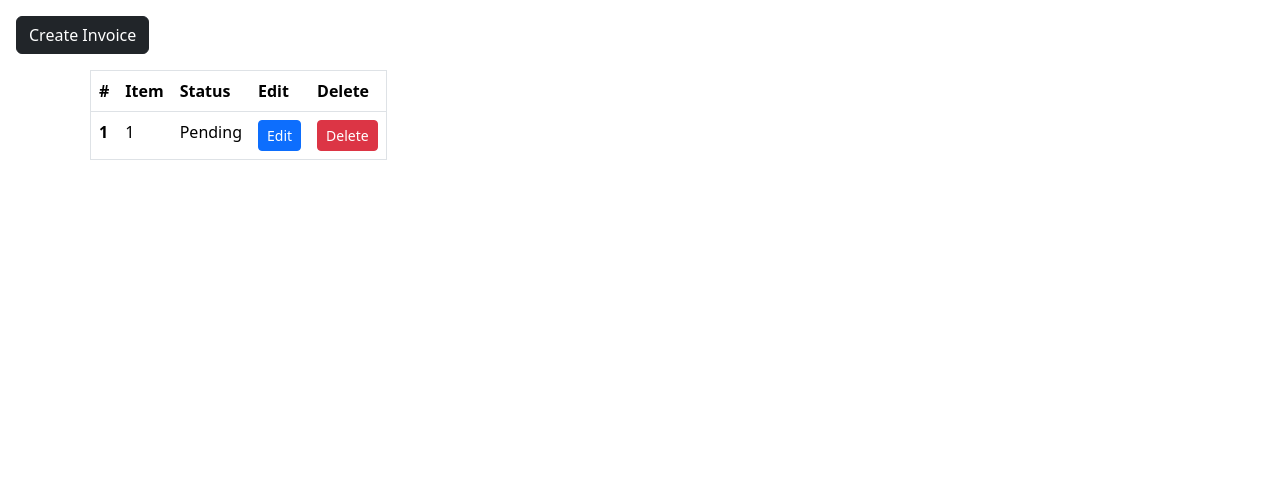
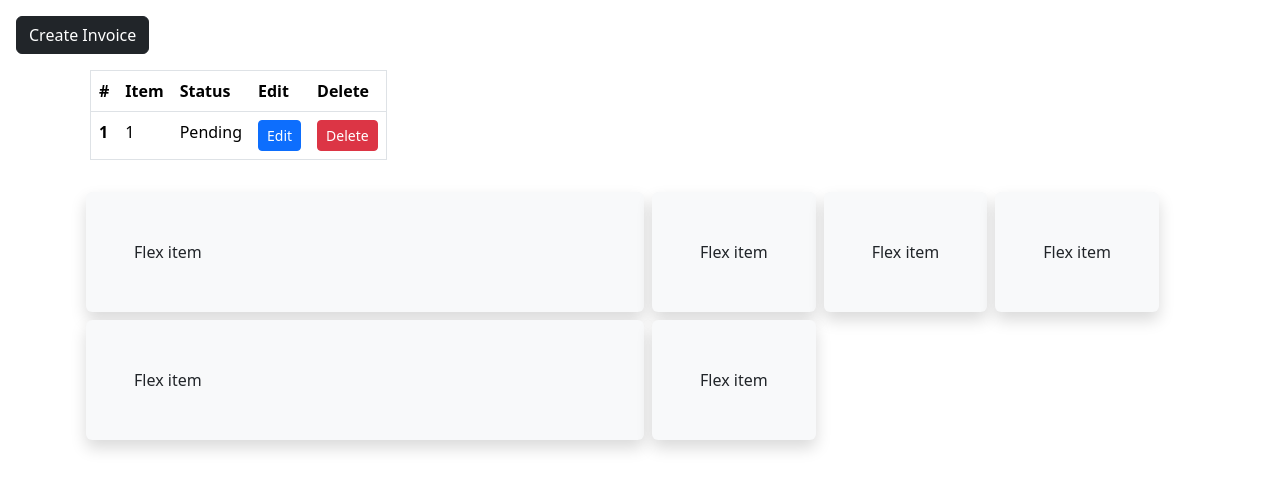
Before and after one commit to Ardhweb/bezt_bills, a Django app: page / in a window 1280 px wide. Shown: the part 66-556 px from the top of the page. Run offline with Django 5.2, Linux system fonts and the light colour scheme; tables that the repository leaves empty hold one stand-in row (values such as "Sample post").

Commit message:
custom boostrap flexbox design

```diff
--- a/templates/home.html
+++ b/templates/home.html
@@ -32,6 +32,19 @@
         </tbody>
       </table>
 </div>
+
+<div class="container mt-4">
+
+  <div class="d-flex align-content-stretch flex-wrap">
+    <div class=" w-50 h-50 shadow p-5  ms-1 me-1 mb-0 mt-2 bg-body-tertiary rounded">Flex item</div>
+    <div class=" w-15 h-15 shadow p-5  ms-1 me-1 mb-0 mt-2 bg-body-tertiary rounded">Flex item</div>
+    <div class=" w-15 h-15 shadow p-5  ms-1 me-1 mb-0 mt-2 bg-body-tertiary rounded">Flex item</div>
+    <div class=" w-15 h-15 shadow p-5  ms-1 me-1 mb-0 mt-2 bg-body-tertiary rounded">Flex item</div>
+    <div class=" w-50 h-50 shadow p-5  ms-1 me-1 mb-0 mt-2 bg-body-tertiary rounded">Flex item</div>
+    <div class=" w-15 h-15 shadow p-5  ms-1 me-1 mb-0 mt-2 bg-body-tertiary rounded">Flex item</div>
+
+  </div>
+</div>
 {% endblock content %}
 {% block scripts %}
 {% include "scripts/global_scripts.html" %}
```
